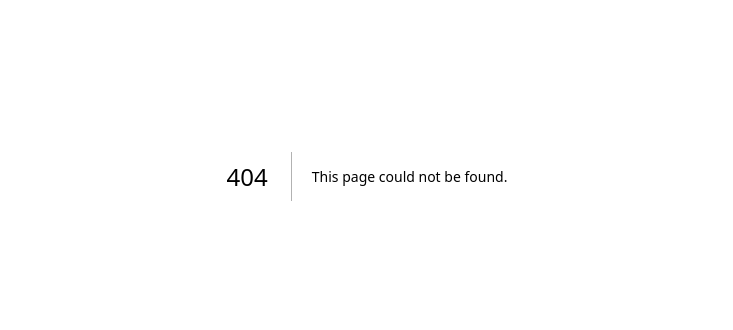
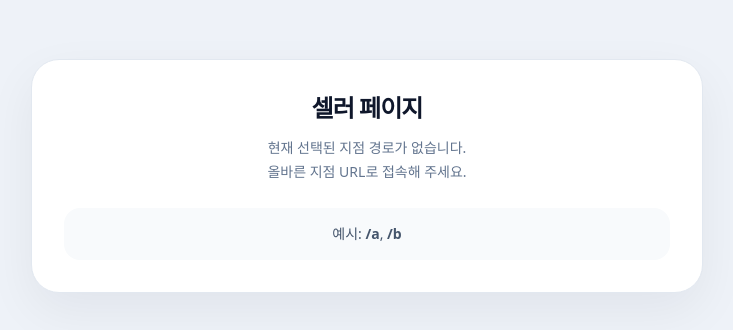
Before and after one commit to sukjada81/zpzp-shop-next, a Next.js app: page /seller in a window 1280 px wide. Before the commit this address had no page. Shown: the part 224-554 px from the top of the page, without its empty margins (273-1006 px from the left). Built offline with nearby package versions, Linux system fonts and the light colour scheme.

Commit message:
셀러 루트 페이지 처리 및 무한 리다이렉트 문제 수정
- seller.discountallday.kr 루트 접근 시 자동 리다이렉트 제거
- 셀러 루트 안내 페이지 추가 (/seller)
- middleware seller 라우팅 로직 수정
- ERR_TOO_MANY_REDIRECTS 문제 해결

```diff
--- /dev/null
+++ b/src/app/(seller)/seller/page.tsx
@@ -0,0 +1,24 @@
+// src/app/(seller)/seller/page.tsx
+export default function SellerRootPage() {
+    return (
+        <div className="min-h-screen bg-[#EEF2F8]">
+            <div className="mx-auto flex min-h-screen max-w-[720px] items-center justify-center px-6">
+                <div className="w-full rounded-[28px] border border-slate-200 bg-white p-8 text-center shadow-[0_18px_50px_rgba(15,23,42,0.06)]">
+                    <div className="text-2xl font-extrabold tracking-[-0.04em] text-slate-900">
+                        셀러 페이지
+                    </div>
+                    <div className="mt-3 text-sm leading-6 text-slate-500">
+                        현재 선택된 지점 경로가 없습니다.
+                        <br />
+                        올바른 지점 URL로 접속해 주세요.
+                    </div>
+
+                    <div className="mt-6 rounded-2xl bg-slate-50 px-4 py-4 text-sm text-slate-600">
+                        예시: <span className="font-semibold">/a</span>,{" "}
+                        <span className="font-semibold">/b</span>
+                    </div>
+                </div>
+            </div>
+        </div>
+    );
+}
--- a/src/middleware.ts
+++ b/src/middleware.ts
@@ -284,25 +284,15 @@ export async function middleware(req: NextRequest) {
     if (isSellerHost(host)) {
         if (isPublicPath(pathname)) return NextResponse.next();
 
-        // ✅ seller 루트는 지점선택으로 보내지 않고, 바로 자기 tenant로 이동
+        // ✅ seller 루트는 자동 이동하지 않고 seller root page 로 보냄
         if (pathname === "/" || pathname === "") {
-            const sellerTenant = resolveSellerTenant(req);
-
-            if (sellerTenant) {
-                return NextResponse.redirect(
-                    new URL(`/${sellerTenant}`, externalOrigin)
-                );
-            }
-
-            // tenant를 모르면 auth 로그인으로 보내고, 로그인 후 tenant 기준으로 들어오게 처리
-            const loginUrl = new URL("/login", getEnvOrigin("AUTH"));
-            return NextResponse.redirect(loginUrl);
+            return NextResponse.rewrite(makeInternalRewriteUrl(req, "/seller", search));
         }
 
         const segs = pathname.split("/").filter(Boolean);
         const firstSeg = segs[0] || "";
 
-        // 예약어가 tenant처럼 들어오는 경우 차단
+        // ✅ 예약어는 tenant로 취급하지 않음
         if (
             !firstSeg ||
             firstSeg === "select-tenant" ||
@@ -311,16 +301,7 @@ export async function middleware(req: NextRequest) {
             firstSeg === "seller" ||
             firstSeg === "api"
         ) {
-            const sellerTenant = resolveSellerTenant(req);
-
-            if (sellerTenant) {
-                return NextResponse.redirect(
-                    new URL(`/${sellerTenant}`, externalOrigin)
-                );
-            }
-
-            const loginUrl = new URL("/login", getEnvOrigin("AUTH"));
-            return NextResponse.redirect(loginUrl);
+            return NextResponse.rewrite(makeInternalRewriteUrl(req, "/seller", search));
         }
 
         const tenant = firstSeg;
```
